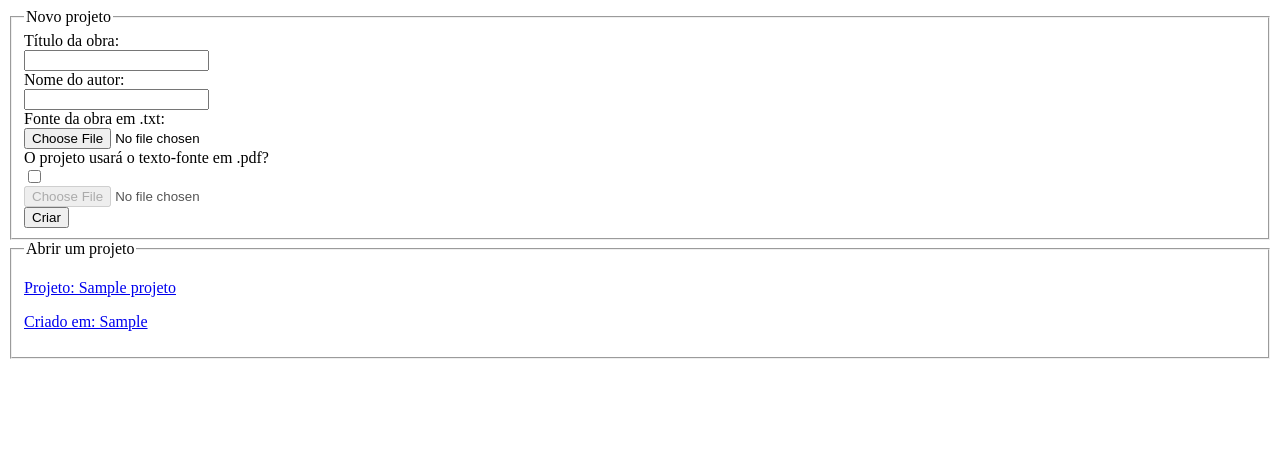
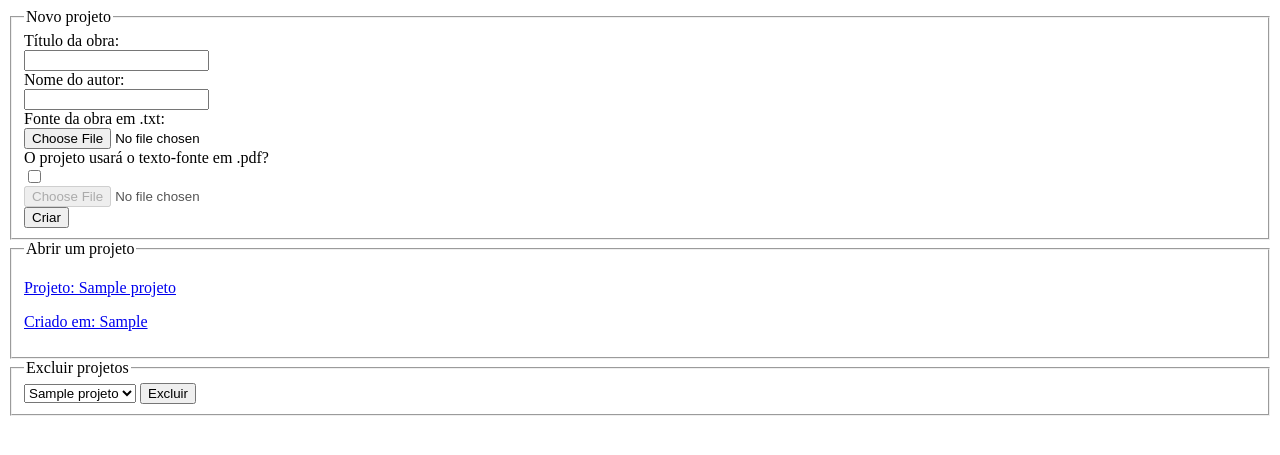
Before and after one commit to Bruno-Melo-Martins/proofreading-and-epub-tool, a PHP site: page / in a window 1280 px wide. Shown: the top 455 px of the page. Run offline with PHP 8.4, Linux system fonts and the light colour scheme; tables that the repository leaves empty or names only in its code hold one stand-in row (values such as "Sample post").

Commit message:
Fieldset da função de deletar projeto
Antes de terminar a função, farei correções na função de adicionar.

```diff
--- a/index.php
+++ b/index.php
@@ -69,5 +69,25 @@ require 'php/acoes.php';
             }
         ?>
     </fieldset>
+
+    <fieldset>
+        <legend>Excluir projetos</legend>
+        <form action="php/acoes.php?acao=excluirprojeto" method="post" enctype="multipart/form-data">
+            <select name="nome" id="slctexcluir">
+                <?php
+                    foreach($lista as $projetos){
+                ?>
+                    <option value="<?=$projetos->nome?>">
+                        <?=$projetos->titulo?>
+                    </option>
+
+                <?php
+                    }
+                ?>
+            </select>
+
+            <button onclick="return confirm('Tem certeza que quer excluir?');">Excluir</button>
+        </form>
+    </fieldset>
 </body>
 </html>
```
